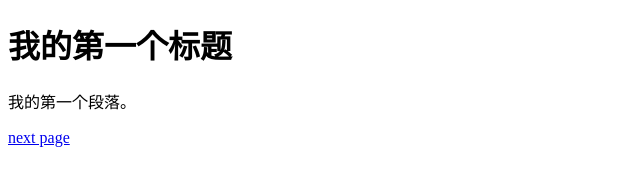
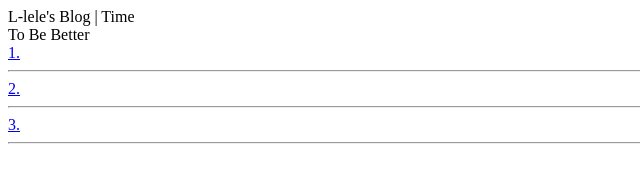
Before and after one commit to L-lele/L-lele.github.io, a plain HTML site: page index.html in a window 1280 px wide. Shown: the whole page, without its empty margins (0-640 px from the left). Drawn offline with Linux system fonts and the light colour scheme.

Commit message:
Update index.html

```diff
--- a/index.html
+++ b/index.html
@@ -5,8 +5,14 @@
 <title>L-lele's Blog</title>
 </head>
 <body>
-    <h1>我的第一个标题</h1>
-    <p>我的第一个段落。</p>
-    <a href="image/test.html">next page</a>
+    <div class="main">
+  <header>L-lele's Blog | Time</header>
+  <article>To Be Better</article>
+  <nav class="container">
+    <a class="item" href="#">1.<hr></a>
+    <a class="item" href="#">2.<hr></a>
+    <a class="item" href="#">3.<hr></a>
+  </nav>
+</div>
 </body>
 </html>
```
